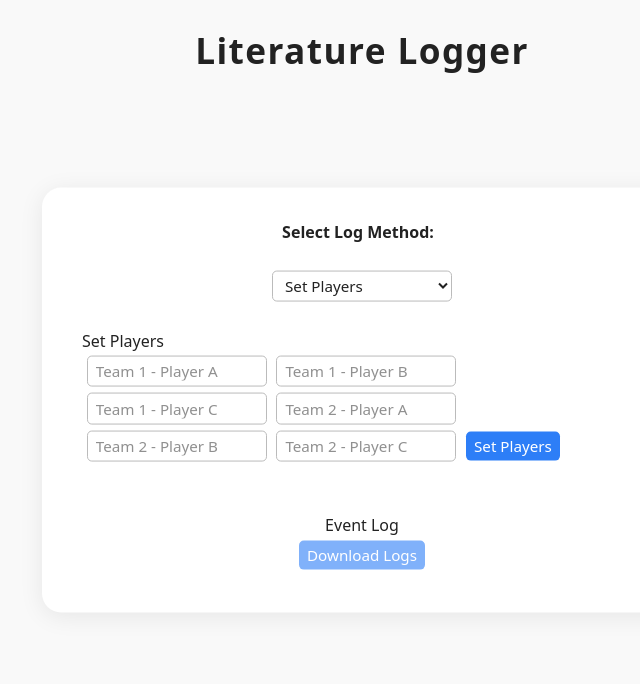
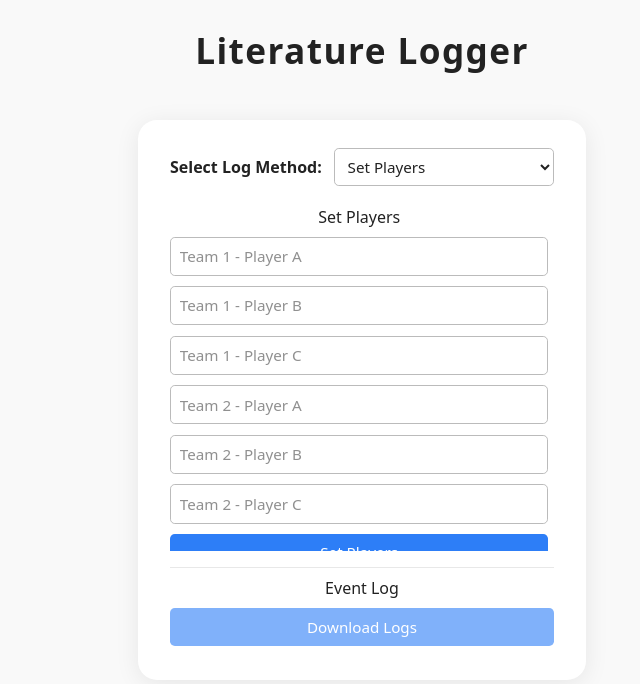
Before and after one commit to culturalcommittee-isibang/literature-logger, a React (Vite) app: page / in a window 1280 px wide. Shown: the top 684 px of the page, without its empty margins (278-918 px from the left). Built offline with nearby package versions, Linux system fonts and the light colour scheme.

Commit message:
center island fix

```diff
--- a/src/Game.css
+++ b/src/Game.css
@@ -9,18 +9,24 @@
   letter-spacing: 0.04em;
 }
 
-/* Center the event log below the central UI */
+/* Event log pinned to bottom of the center panel */
 #event-log-container {
   display: flex;
   flex-direction: column;
-  align-items: center;
-  margin-top: 1.5rem;
+  align-items: stretch;
+  gap: 0.4rem;
+  margin-top: auto;
+  width: 100%;
+  max-height: 30vh;
+  padding-top: 0.5rem;
+  border-top: 1px solid #e8e8e8;
+  overflow: hidden;
 }
 #event-log-container h2 {
-  text-align: center;
+  text-align: left;
 }
 #download-logs-btn {
-  margin-top: 0.35rem;
+  align-self: flex-start;
   padding: 0.35rem 0.65rem;
   font-size: 0.85rem;
   border-radius: 0.35rem;
@@ -34,12 +40,13 @@
   cursor: not-allowed;
 }
 #log-list {
-  margin: 0.5rem 0 0 0;
+  margin: 0;
   padding: 0;
   list-style-position: inside;
   text-align: left;
-  min-width: 260px;
-  max-width: 420px;
+  width: 100%;
+  max-height: 100%;
+  overflow-y: auto;
 }
 /* Reset all styles */
 * {
@@ -162,34 +169,54 @@ body {
   .player-panel { width: 320px; }
 }
 
-/* Center the log method selector and form fields */
+/* Center panel stays fixed size and position */
 #central-ui {
-  position: absolute;
+  position: fixed;
   top: 50%;
   left: 50%;
   transform: translate(-50%, -50%);
   display: flex;
   flex-direction: column;
-  align-items: center;
-  gap: 1.5rem;
+  align-items: stretch;
+  justify-content: flex-start;
+  gap: 1rem;
   background: #fff;
-  padding: 2rem 2.5rem;
+  padding: 1.6rem 2rem;
   border-radius: 1.2rem;
   box-shadow: 0 4px 24px 0 rgba(0,0,0,0.08);
-  min-width: 320px;
+  width: min(640px, 35vw);
+  height: 70vh;
+  min-height: 520px;
+  max-height: 780px;
+  overflow: hidden;
+}
+
+#central-ui .method-picker {
+  display: flex;
+  align-items: center;
+  gap: 0.75rem;
+}
+
+#central-ui .method-picker label {
+  white-space: nowrap;
+}
+
+#central-ui .method-picker select {
+  flex: 1;
+  width: auto;
 }
 
 #central-ui label {
   font-size: 1rem;
-  margin-right: 0.5rem;
 }
 
 #central-ui select, #central-ui input, #central-ui button {
   font-size: 0.95rem;
-  padding: 0.2rem 0.5rem;
-  min-width: 90px;
-  max-width: 180px;
-  margin: 0.2rem 0.3rem;
+  padding: 0.45rem 0.55rem;
+  min-width: 160px;
+  width: 100%;
+  max-width: none;
+  margin: 0.15rem 0;
   border-radius: 0.3rem;
   border: 1px solid #bbb;
 }
@@ -205,6 +232,35 @@ body {
   background: #155ab6;
 }
 
+#method-content {
+  flex: 1;
+  width: 100%;
+  overflow-y: auto;
+  display: flex;
+  flex-direction: column;
+  gap: 1rem;
+  padding-right: 0.35rem; /* avoid scrollbar overlay */
+  min-height: 0; /* allow internal scroll instead of pushing into log area */
+}
+
+#central-ui form {
+  width: 100%;
+  display: flex;
+  flex-direction: column;
+  align-items: stretch;
+  gap: 0.35rem;
+}
+
+#central-ui h2 {
+  text-align: center;
+}
+
+#central-ui .field-row select,
+#central-ui .field-row input,
+#central-ui .field-row button {
+  width: 100%;
+}
+
 /* Hide forms/buttons by default, shown by JS */
 form[style*="display:none"], button[style*="display:none"] {
   display: none !important;
--- a/src/Game.jsx
+++ b/src/Game.jsx
@@ -180,6 +180,7 @@ function Game() {
             <h1 id="main-title">Literature Logger</h1>
 
             <div id="central-ui">
+                <div className="method-picker">
                     <label htmlFor="method-select"><strong>Select Log Method:</strong></label>
                     <select id="method-select" value={method} onChange={(e) => setMethod(e.target.value)}>
                         <option value="set-players-form">Set Players</option>
@@ -191,7 +192,9 @@ function Game() {
                         <option value="pass-card-form">Pass Card</option>
                         <option value="force-shift-form">Force Card Shift</option>
                     </select>
+                </div>
 
+                <div id="method-content">
                     {method === 'set-players-form' && (
                         <form id="set-players-form" ref={setPlayersFormRef} onSubmit={handleSetPlayers}>
                             <h2>Set Players</h2>
@@ -326,6 +329,7 @@ function Game() {
                             <button type="submit">Log Force Shift</button>
                         </form>
                     )}
+                </div>
 
                 <div id="event-log-container">
                     <h2>Event Log</h2>
```
Lines whose indentation alone changed are shown as unchanged.
